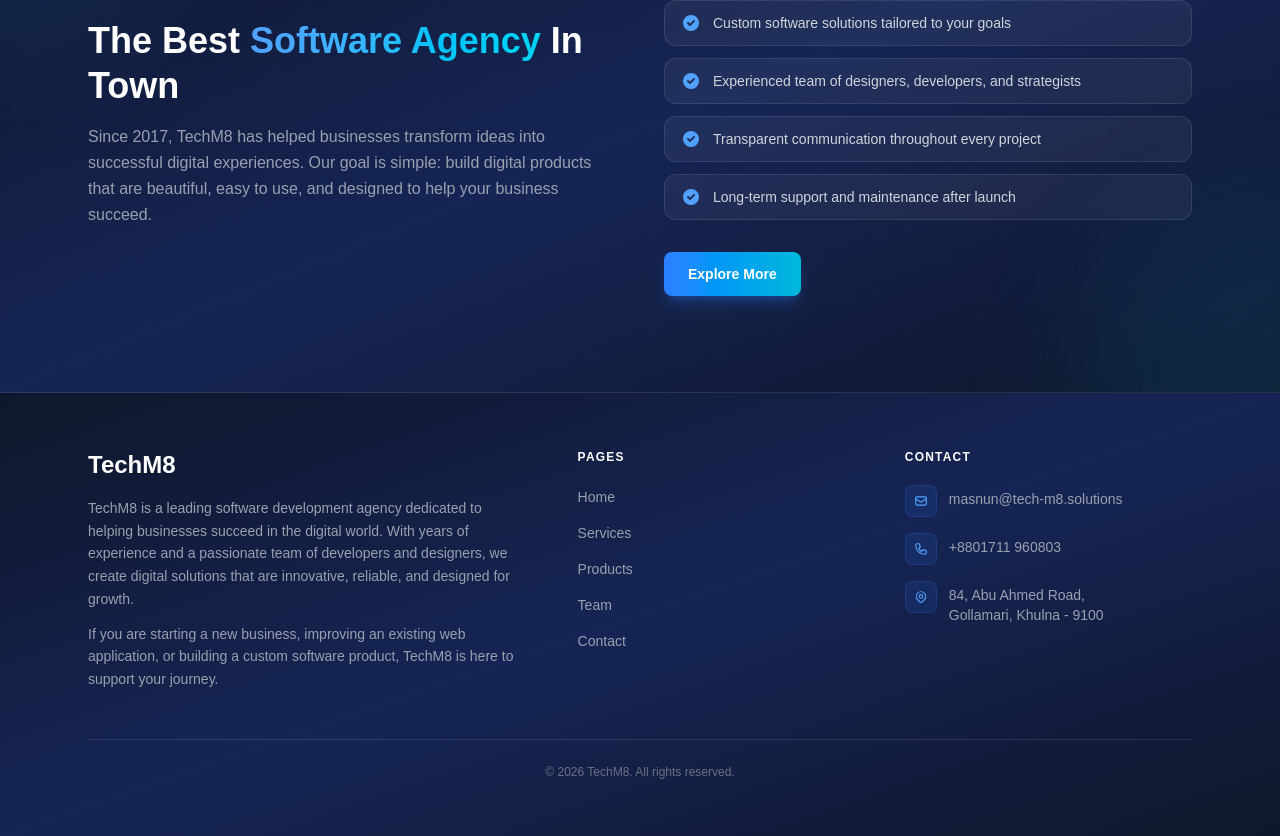
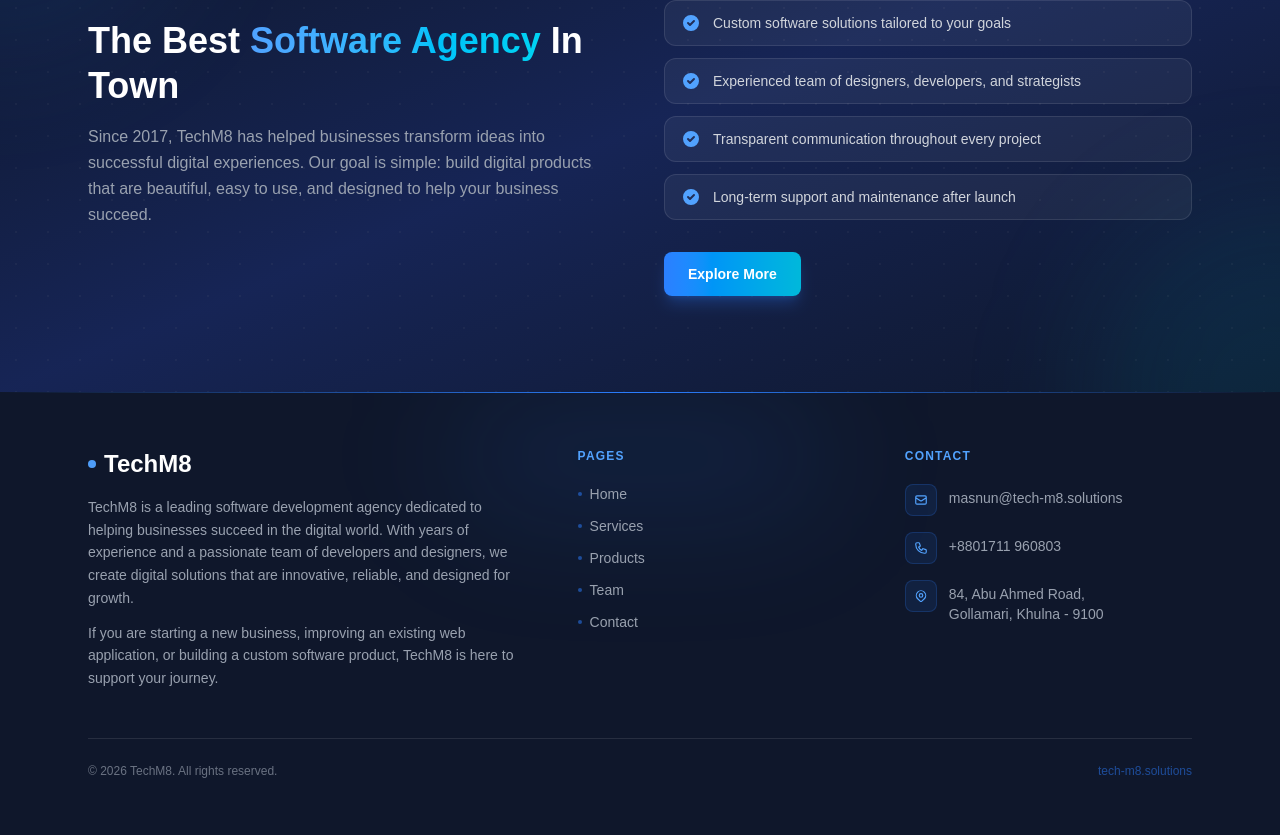
Before and after one commit to tech-m8/website, a Next.js app: page / in a window 1280 px wide. Shown: the part 1427-2263 px from the top of the page. Built offline with nearby package versions, Linux system fonts and the light colour scheme.

Commit message:
Redesign footer: option C - dark with blue glow accent

```diff
--- a/components/Footer.js
+++ b/components/Footer.js
@@ -2,13 +2,20 @@ import Link from 'next/link';
 
 export default function Footer() {
   return (
-    <footer className="bg-gradient-to-br from-slate-900 via-blue-950 to-slate-900 border-t border-white/10">
-      <div className="max-w-6xl mx-auto px-6 py-14">
+    <footer className="relative bg-slate-900 overflow-hidden">
+      {/* Glow accent at top */}
+      <div className="absolute top-0 left-0 right-0 h-px bg-gradient-to-r from-transparent via-blue-500 to-transparent" />
+      <div className="absolute top-0 left-1/2 -translate-x-1/2 w-96 h-32 bg-blue-500/10 blur-3xl rounded-full" />
+
+      <div className="relative max-w-6xl mx-auto px-6 py-14">
         <div className="flex flex-col lg:flex-row gap-12">
 
-          {/* Left — Brand */}
+          {/* Brand */}
           <div className="lg:w-2/5">
-            <h3 className="text-2xl font-bold text-white mb-4">TechM8</h3>
+            <div className="inline-flex items-center gap-2 mb-4">
+              <div className="w-2 h-2 bg-blue-400 rounded-full animate-pulse" />
+              <h3 className="text-2xl font-bold text-white">TechM8</h3>
+            </div>
             <p className="text-gray-400 text-sm leading-relaxed mb-3">
               TechM8 is a leading software development agency dedicated to helping businesses succeed in the digital world. With years of experience and a passionate team of developers and designers, we create digital solutions that are innovative, reliable, and designed for growth.
             </p>
@@ -17,11 +24,11 @@ export default function Footer() {
             </p>
           </div>
 
-          {/* Right — grid */}
+          {/* Right grid */}
           <div className="flex-1 grid grid-cols-2 gap-10">
             {/* Pages */}
             <div>
-              <h4 className="text-xs font-semibold text-white uppercase tracking-widest mb-5">Pages</h4>
+              <h4 className="text-xs font-semibold text-blue-400 uppercase tracking-widest mb-5">Pages</h4>
               <ul className="space-y-3">
                 {[
                   { label: 'Home', href: '/' },
@@ -31,7 +38,8 @@ export default function Footer() {
                   { label: 'Contact', href: '/contact' },
                 ].map(({ label, href }) => (
                   <li key={label}>
-                    <Link href={href} className="text-gray-400 text-sm hover:text-white transition-colors">
+                    <Link href={href} className="text-gray-400 text-sm hover:text-white transition-colors flex items-center gap-2 group">
+                      <span className="w-1 h-1 rounded-full bg-blue-500/50 group-hover:bg-blue-400 transition-colors" />
                       {label}
                     </Link>
                   </li>
@@ -41,21 +49,21 @@ export default function Footer() {
 
             {/* Contact */}
             <div>
-              <h4 className="text-xs font-semibold text-white uppercase tracking-widest mb-5">Contact</h4>
+              <h4 className="text-xs font-semibold text-blue-400 uppercase tracking-widest mb-5">Contact</h4>
               <ul className="space-y-4">
                 <li>
                   <a href="mailto:masnun@tech-m8.solutions" className="flex items-start gap-3 text-gray-400 text-sm hover:text-white transition-colors group">
-                    <div className="w-8 h-8 rounded-lg bg-blue-500/10 border border-blue-500/20 flex items-center justify-center flex-shrink-0 group-hover:bg-blue-500/20 transition-colors">
+                    <div className="w-8 h-8 rounded-lg bg-blue-500/10 border border-blue-500/20 flex items-center justify-center flex-shrink-0 group-hover:border-blue-400/50 transition-colors">
                       <svg className="w-3.5 h-3.5 text-blue-400" fill="none" stroke="currentColor" viewBox="0 0 24 24">
                         <path strokeLinecap="round" strokeLinejoin="round" strokeWidth={2} d="M3 8l7.89 5.26a2 2 0 002.22 0L21 8M5 19h14a2 2 0 002-2V7a2 2 0 00-2-2H5a2 2 0 00-2 2v10a2 2 0 002 2z" />
                       </svg>
                     </div>
-                    <span className="pt-1">masnun@tech-m8.solutions</span>
+                    <span className="pt-1 break-all">masnun@tech-m8.solutions</span>
                   </a>
                 </li>
                 <li>
                   <a href="tel:+8801711960803" className="flex items-start gap-3 text-gray-400 text-sm hover:text-white transition-colors group">
-                    <div className="w-8 h-8 rounded-lg bg-blue-500/10 border border-blue-500/20 flex items-center justify-center flex-shrink-0 group-hover:bg-blue-500/20 transition-colors">
+                    <div className="w-8 h-8 rounded-lg bg-blue-500/10 border border-blue-500/20 flex items-center justify-center flex-shrink-0 group-hover:border-blue-400/50 transition-colors">
                       <svg className="w-3.5 h-3.5 text-blue-400" fill="none" stroke="currentColor" viewBox="0 0 24 24">
                         <path strokeLinecap="round" strokeLinejoin="round" strokeWidth={2} d="M3 5a2 2 0 012-2h3.28a1 1 0 01.948.684l1.498 4.493a1 1 0 01-.502 1.21l-2.257 1.13a11.042 11.042 0 005.516 5.516l1.13-2.257a1 1 0 011.21-.502l4.493 1.498a1 1 0 01.684.949V19a2 2 0 01-2 2h-1C9.716 21 3 14.284 3 6V5z" />
                       </svg>
@@ -81,8 +89,9 @@ export default function Footer() {
         </div>
 
         {/* Bottom */}
-        <div className="mt-12 pt-6 border-t border-white/10 text-center text-gray-500 text-xs">
-          © {new Date().getFullYear()} TechM8. All rights reserved.
+        <div className="mt-12 pt-6 border-t border-white/10 flex flex-col sm:flex-row items-center justify-between gap-3 text-gray-500 text-xs">
+          <span>© {new Date().getFullYear()} TechM8. All rights reserved.</span>
+          <span className="text-blue-500/50">tech-m8.solutions</span>
         </div>
       </div>
     </footer>
```
